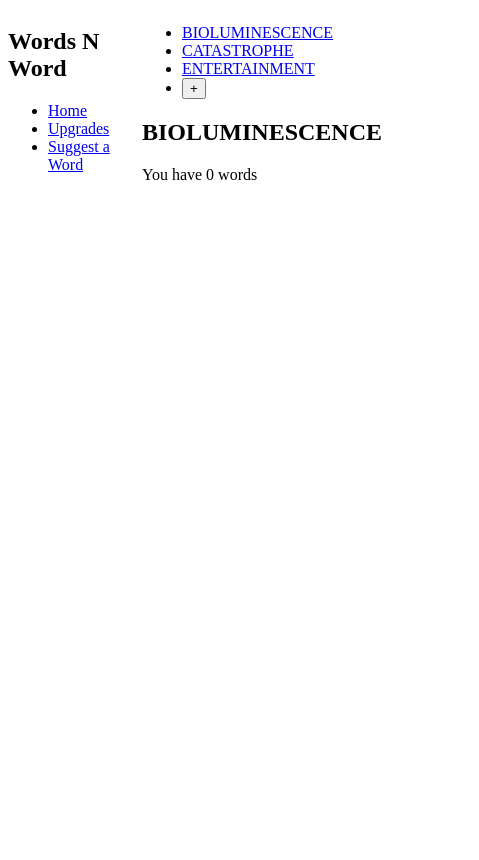
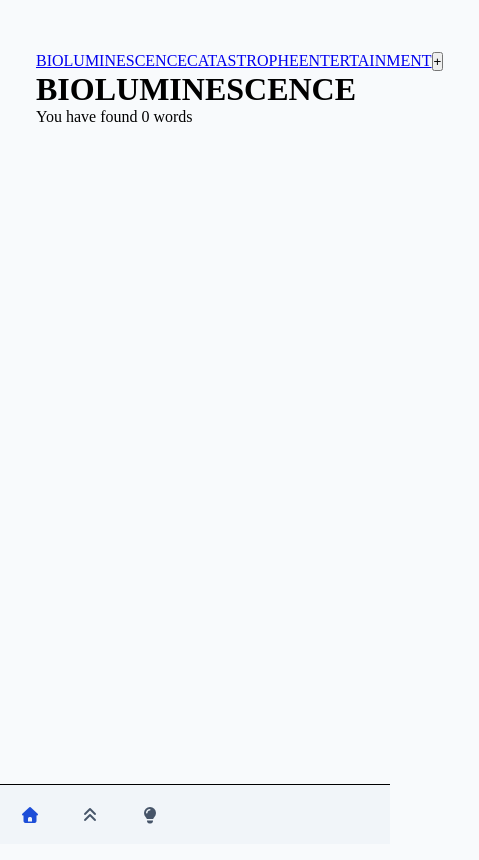
Before and after one commit to AlphaDwastaken/WordsInWord-project, a plain HTML site: page index.html in a window 390 px wide. Shown: the whole page, 479 px wide, since content can reach past the window. Drawn offline with Linux system fonts and the light colour scheme.

Commit message:
Added sidebar nav and mobile phone accessibility

```diff
--- a/index.html
+++ b/index.html
@@ -4,28 +4,42 @@
     <meta charset="UTF-8">
     <meta name="viewport" content="width=device-width, initial-scale=1.0">
     <meta http-equiv="X-UA-Compatible" content="ie=edge">
-    <title>Words N Word</title>
+    <title>Words in Word</title>
     <script src="script.js" defer></script>
     <link rel="stylesheet" href="style.css">
+    <link rel="stylesheet" href="https://cdnjs.cloudflare.com/ajax/libs/font-awesome/7.3.1/css/all.min.css" integrity="..." crossorigin="anonymous" referrerpolicy="no-referrer" />
 </head>
 <body>
-    <main>
     <!--<canvas id="game" width="640" height="480"></canvas>-->
     <!-- Left sidebar nav -->
-        <section>
-            <header>
-                <h1>Words N Word</h1>
-            </header>
-            <nav>
+    <nav id="sidebar">
         <ul>
-                    <li><a href="home.html">Home</a></li>
-                    <li><a href="upgrades.html">Upgrades</a></li>
-                    <li><a href="suggest-word.html">Suggest a Word</a></li>
+            <li>
+                <span class="logo">Words in Word</span>
+                <button onclick="toggleSidebar()" id="toggle-btn" class=""><i class="fa-solid fa-chevron-right"></i></button>
+            </li>
+            <li class="active">
+                <a href="home.html">
+                    <i class="fa-solid fa-house"></i>
+                    <span>Home</span>
+                </a>
+            </li>
+            <li>
+                <a href="upgrades.html">
+                    <i class="fa-solid fa-angles-up"></i>
+                    <span>Upgrades</span>
+                </a>
+            </li>
+            <li>
+                <a href="suggest-word.html">
+                    <i class="fa-solid fa-lightbulb"></i>
+                    <span>Suggest a Word</span>
+                </a>
+            </li>
         </ul>
     </nav>
-        </section>
     <!-- Right main content-->
-        <section>
+    <main>
         <header>
             <nav>
                 <ul id="tabs">
@@ -37,11 +51,10 @@
             </nav>
         </header>
         <h1>BIOLUMINESCENCE</h1>
-            <div class="word-box">
-                <p>You have <span id="wordCount">0</span> words</p>
+        <div class="words-box">
+            <p>You have found <span id="wordCount">0</span> words</p>
             <div id="wordDisplay" class="word-display"></div>
         </div>
-        </section>
     </main>
     <footer></footer>
 </body>
--- a/script.js
+++ b/script.js
@@ -1,7 +1,37 @@
 //const canvas = document.getElementById("game");
 //const ctx = canvas.getContext("2d");
+
+//guessing
 let currentGuess = "";
 const display = document.getElementById("wordDisplay");
+//sidebar nav
+const toggleBtn = document.getElementById("toggle-btn");
+const sidebar = document.getElementById('sidebar');
+let sidebarOpen = true;
+const mediaQuery = window.matchMedia('(max-width: 800px)');
+
+function toggleSidebar() {
+    sidebarOpen = !sidebarOpen;
+    sidebar.classList.toggle('close');
+    if (sidebarOpen === false) {
+        toggleBtn.innerHTML = '<i class="fa-solid fa-chevron-left"></i>';
+    } else {
+        toggleBtn.innerHTML = '<i class="fa-solid fa-chevron-right"></i>';
+    }
+}
+
+function handleScreenChange(e) {
+    if (e.matches) {
+        if (sidebarOpen === false) {
+            toggleSidebar();
+        }
+        console.log("View change");
+    }
+}
+
+mediaQuery.addEventListener('change',handleScreenChange);
+
+handleScreenChange(mediaQuery);
 
 // Checks if its an actual word from dictionary api using api entries
 async function checkWord(word) {
--- a/style.css
+++ b/style.css
@@ -1,6 +1,164 @@
+* {
+    margin: 0;
+    padding: 0;
+}
+
+:root {
+    --sidenav-hover: #FFFFFF;
+}
+
+body {
+    min-height: 100vh;
+    min-height: 100dvh;
+    display: grid;
+    grid-template-columns: auto 1fr;
+    min-height: 100vh;
+    flex: 1;
+    background-color: #F8FAFC;
+}
+
+#sidebar {
+    box-sizing: border-box;
+    height: 100vh;
+    width: 250px;
+    padding: 5px .85em;
+    background-color: #F1F5F9;
+    border-right: 1px solid black;
+
+    position: sticky;
+    top: 0;
+    align-self: start;
+    transition: 300ms ease-in-out;
+    overflow: hidden;
+}
+
+#sidebar.close {
+    padding: 8px;
+    width: 60px;
+    margin: 0;
+}
+
+#sidebar.close #toggle-btn {
+    padding: 1rem;
+    padding-right: .85rem;
+}
+
+ul {
+    list-style: none;
+}
+
+#sidebar > ul > li:first-child {
+    display: flex;
+    justify-content: flex-end;
+    margin-bottom: 16px;
+    .logo {
+        font-weight: 600;
+    }
+}
+
+#sidebar ul li.active a {
+    color: #1D4ED8;
+}
+
+#sidebar a, #sidebar .logo {
+    border-radius: .5em;
+    padding: .85em;
+    text-decoration: none;
+    color: #475569;
+    display: flex;
+    align-items: center;
+    gap: 1em;
+    white-space: nowrap;
+}
+
+#sidebar .logo {
+    font-size: 25px;
+    padding: .3em;
+}
+
+#sidebar a:hover {
+    background-color: var(--sidenav-hover);
+}
+
+#sidebar i {
+    flex-shrink: 0;
+}
+
+#toggle-btn {
+    margin-left: auto;
+    padding: 1em;
+    padding-right: .5em;
+    border: none;
+    border-radius: .5em;
+    background: none;
+    cursor: pointer;
+}
+
+
+#toggle-btn:hover {
+    background-color: var(--sidenav-hover);
+}
+
 main {
+    padding: min(20px, 7%);
+    margin: 20px;
+}
+
+.words-box {
+    border: 1px solid black;
+    border-radius: 1em;
+    padding-bottom: 20px;
+    padding-left: 20px;
+}
+
+#tabs {
     display: grid;
-    grid-template-columns: 1fr 1fr;
-    gap: 20px;
-    min-height: 100vh;
+    grid-auto-flow: column;
+    grid-template-columns: repeat(4, 1fr);
+    overflow-x: auto;
 }
+@media(max-width: 800px) {
+    body {
+        grid-template-columns: 1fr;
+    }
+    main {
+        padding: 2em 1em 60px 1em;
+    }
+    .words-box {
+        border: none;
+        padding: 0;
+    }
+    #sidebar {
+        height: 60px;
+        width: 100%;
+        border-right: none;
+        border-top: 1px solid black;
+        padding: 0;
+        position: fixed;
+        top: unset;
+        bottom: 0;
+
+        ul {
+            padding: 0;
+            display: grid;
+            grid-auto-columns: 60px;
+            grid-auto-flow: column;
+            align-items: center;
+            overflow-x: scroll;
+        }
+        ul li {
+            height: 100%;
+        }
+        ul a, ul .dropdown {
+            width: 60px;
+            height: 60px;
+            padding: 0;
+            border-radius: 0;
+            justify-content: center;
+        }
+
+        ul li span, ul li:first-child, .dropdown-btn i:last-child {
+            display:none;
+        }
+    }
+}
```
Lines whose indentation alone changed are shown as unchanged.
